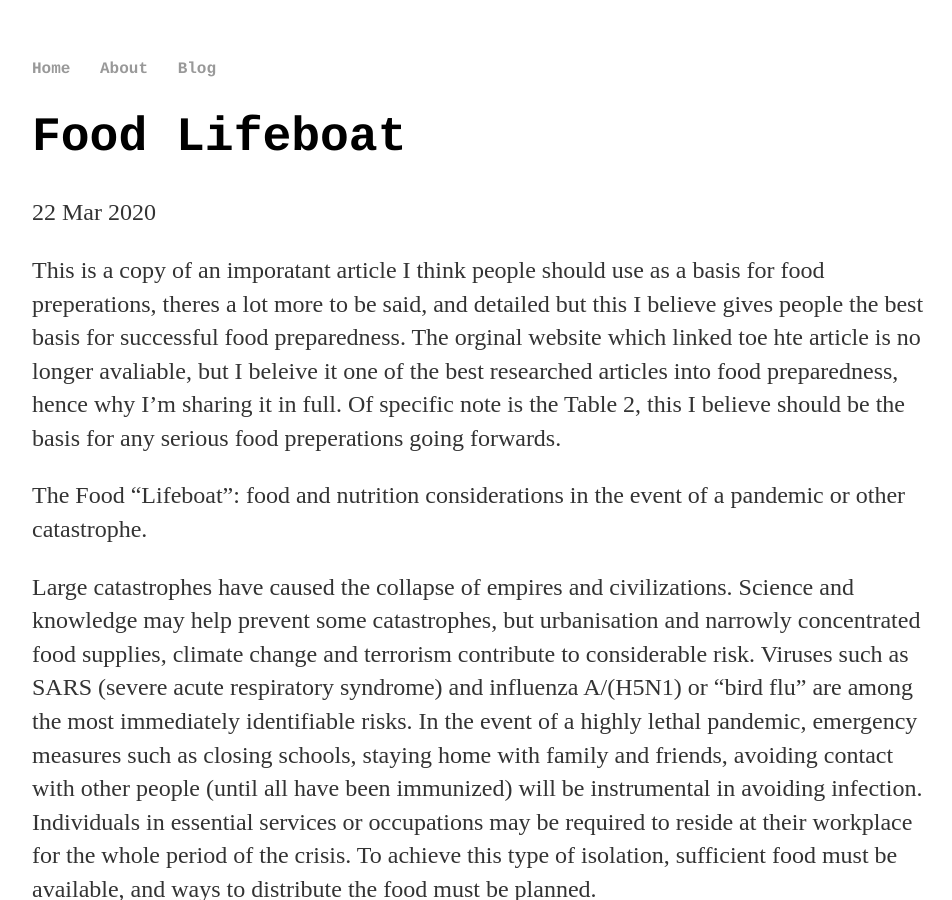
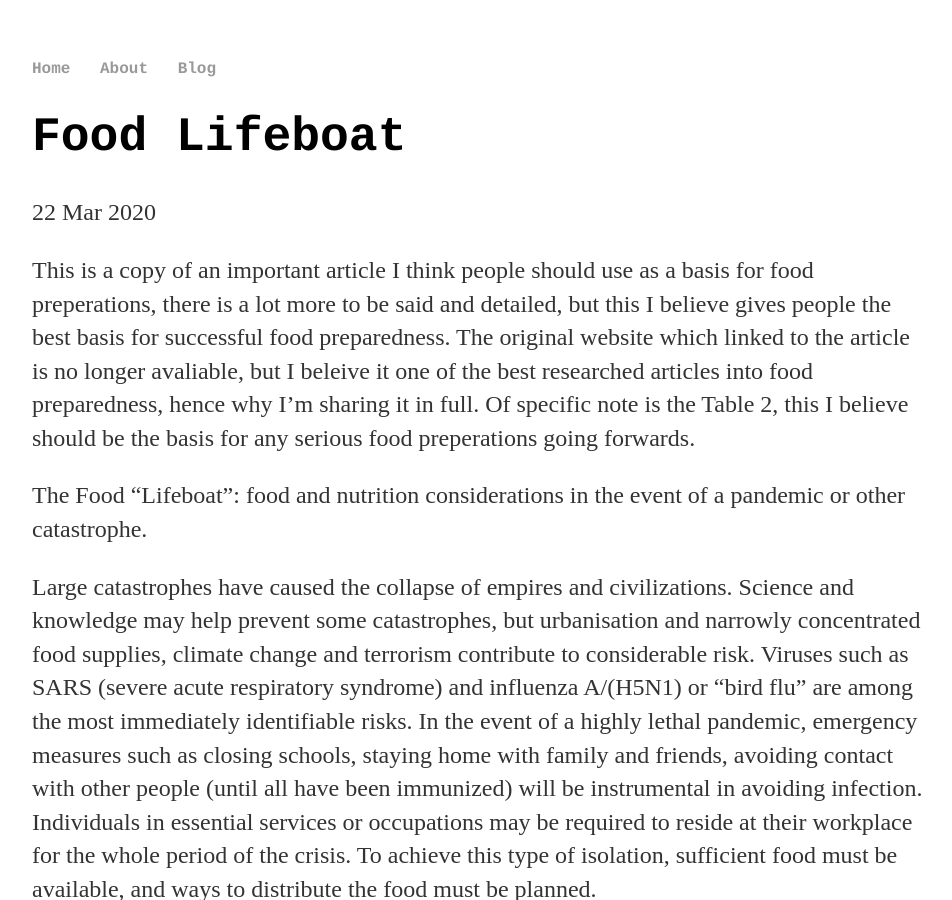
Before and after one commit to ozsurvival/ozsurvival.github.io, a Jekyll site: the page built from _posts/2020-03-22-foodlifeboat.md, in a window 1280 px wide and 900 px high. Shown: the whole window, without its empty margins (160-1112 px from the left). Built offline with Jekyll 4.4.1, drawn with Linux system fonts in a browser that asks for light colours.

Commit message:
Update 2020-03-22-foodlifeboat.md
Spelling check

```diff
--- a/_posts/2020-03-22-foodlifeboat.md
+++ b/_posts/2020-03-22-foodlifeboat.md
@@ -4,7 +4,7 @@ title: "Food Lifeboat"
 date: 2020-03-22
 ---
 
-This is a copy of an imporatant article I think people should use as a basis for food preperations, theres a lot more to be said, and detailed but this I believe gives people the best basis for successful food preparedness. The orginal website which linked toe hte article is no longer avaliable, but I beleive it one of the best researched articles into food preparedness, hence why I'm sharing it in full. Of specific note is the Table 2, this I believe should be the basis for any serious food preperations going forwards.
+This is a copy of an important article I think people should use as a basis for food preperations, there is a lot more to be said and detailed, but this I believe gives people the best basis for successful food preparedness. The original website which linked to the article is no longer avaliable, but I beleive it one of the best researched articles into food preparedness, hence why I'm sharing it in full. Of specific note is the Table 2, this I believe should be the basis for any serious food preperations going forwards.
 
 The Food "Lifeboat": food and nutrition considerations in the event of a pandemic or other catastrophe.
 
```
